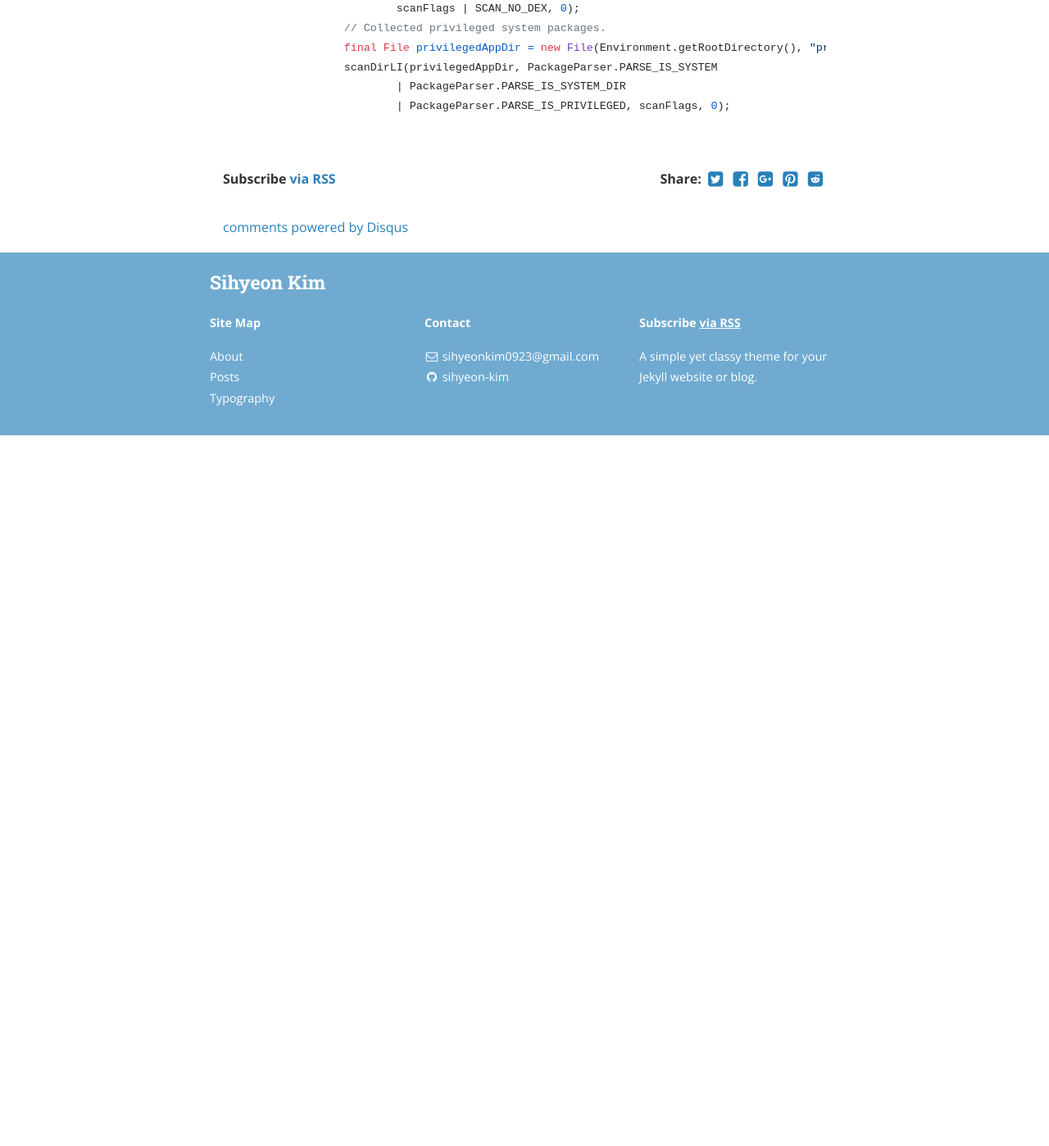
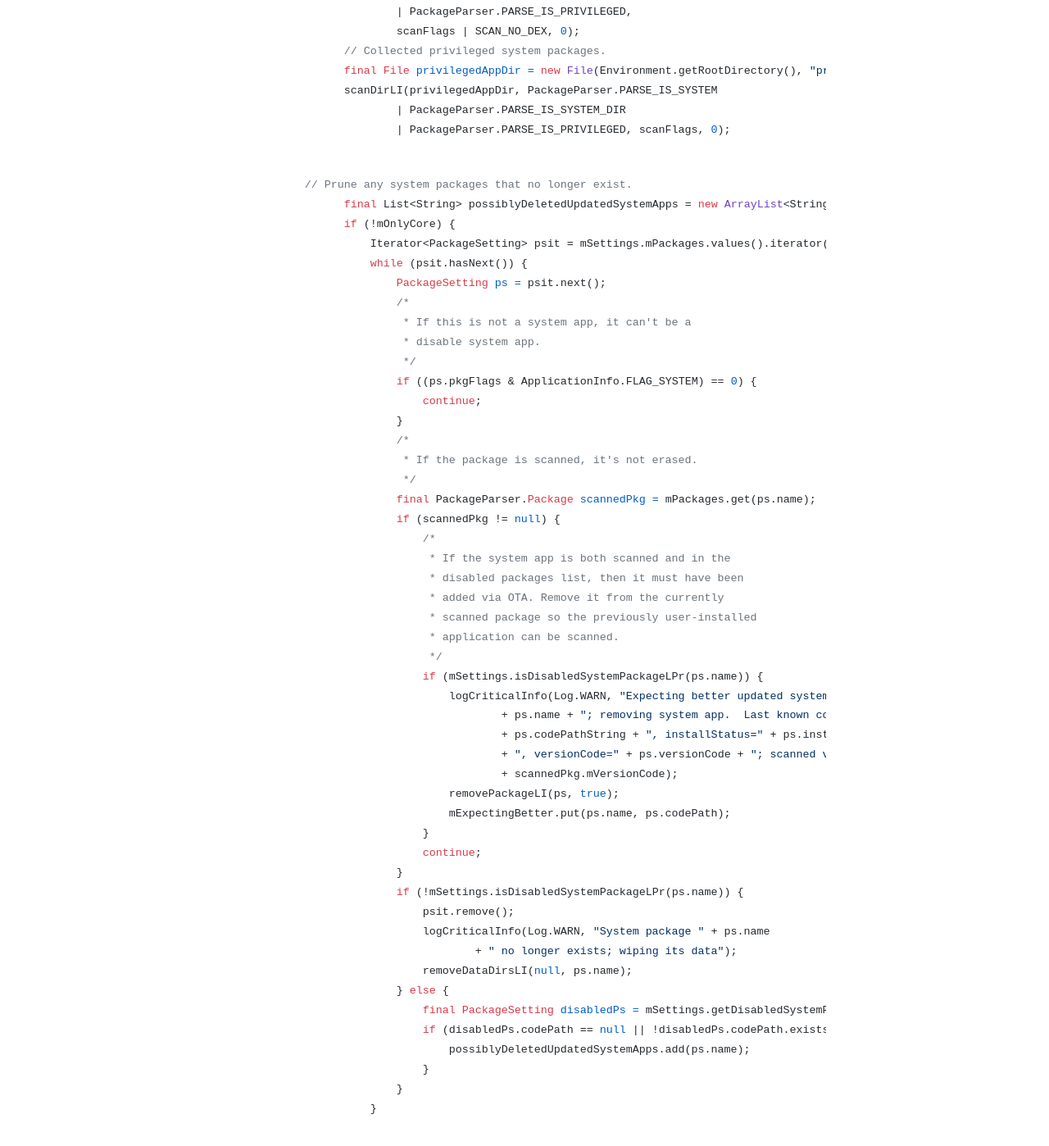
Before and after one commit to sihyeon-kim/sihyeon-kim.github.io, a Jekyll site: the page built from _posts/2019-07-02-Android-Package-Manager-#02-starting-from-system-server.markdown, in a window 1280 px wide and 1400 px high, scrolled down 2196 px. Shown: the whole window at 82% size. Built offline with Jekyll 4.4.1, drawn with Linux system fonts in a browser that asks for light colours; nearby versions of some CDN libraries; comment, search, counter and statistics services are not loaded; before the commit the page ends 2727 px from its top, so only the background shows below that; some of the changed text lies outside the part shown.

Commit message:
Update 2019-07-02-Android-Package-Manager-#02-starting-from-system-server.markdown

````diff
--- a/_posts/2019-07-02-Android-Package-Manager-#02-starting-from-system-server.markdown
+++ b/_posts/2019-07-02-Android-Package-Manager-#02-starting-from-system-server.markdown
@@ -74,3 +74,53 @@ categories: android-packagemanager
                     | PackageParser.PARSE_IS_SYSTEM_DIR
                     | PackageParser.PARSE_IS_PRIVILEGED, scanFlags, 0);
 ```
+```
+// Prune any system packages that no longer exist.
+            final List<String> possiblyDeletedUpdatedSystemApps = new ArrayList<String>();
+            if (!mOnlyCore) {
+                Iterator<PackageSetting> psit = mSettings.mPackages.values().iterator();
+                while (psit.hasNext()) {
+                    PackageSetting ps = psit.next();
+                    /*
+                     * If this is not a system app, it can't be a
+                     * disable system app.
+                     */
+                    if ((ps.pkgFlags & ApplicationInfo.FLAG_SYSTEM) == 0) {
+                        continue;
+                    }
+                    /*
+                     * If the package is scanned, it's not erased.
+                     */
+                    final PackageParser.Package scannedPkg = mPackages.get(ps.name);
+                    if (scannedPkg != null) {
+                        /*
+                         * If the system app is both scanned and in the
+                         * disabled packages list, then it must have been
+                         * added via OTA. Remove it from the currently
+                         * scanned package so the previously user-installed
+                         * application can be scanned.
+                         */
+                        if (mSettings.isDisabledSystemPackageLPr(ps.name)) {
+                            logCriticalInfo(Log.WARN, "Expecting better updated system app for "
+                                    + ps.name + "; removing system app.  Last known codePath="
+                                    + ps.codePathString + ", installStatus=" + ps.installStatus
+                                    + ", versionCode=" + ps.versionCode + "; scanned versionCode="
+                                    + scannedPkg.mVersionCode);
+                            removePackageLI(ps, true);
+                            mExpectingBetter.put(ps.name, ps.codePath);
+                        }
+                        continue;
+                    }
+                    if (!mSettings.isDisabledSystemPackageLPr(ps.name)) {
+                        psit.remove();
+                        logCriticalInfo(Log.WARN, "System package " + ps.name
+                                + " no longer exists; wiping its data");
+                        removeDataDirsLI(null, ps.name);
+                    } else {
+                        final PackageSetting disabledPs = mSettings.getDisabledSystemPkgLPr(ps.name);
+                        if (disabledPs.codePath == null || !disabledPs.codePath.exists()) {
+                            possiblyDeletedUpdatedSystemApps.add(ps.name);
+                        }
+                    }
+                }
+```
````
Also changed, not shown: other parts of _posts/2019-07-02-Android-Package-Manager-#02-starting-from-system-server.markdown (+1 -1 lines).
